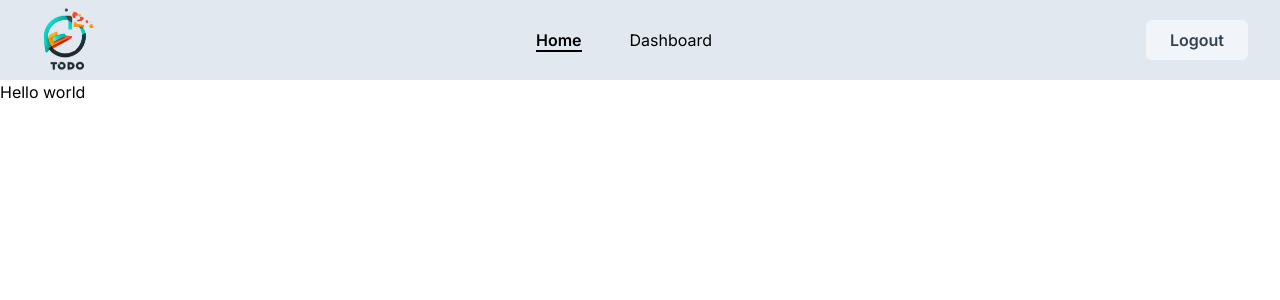
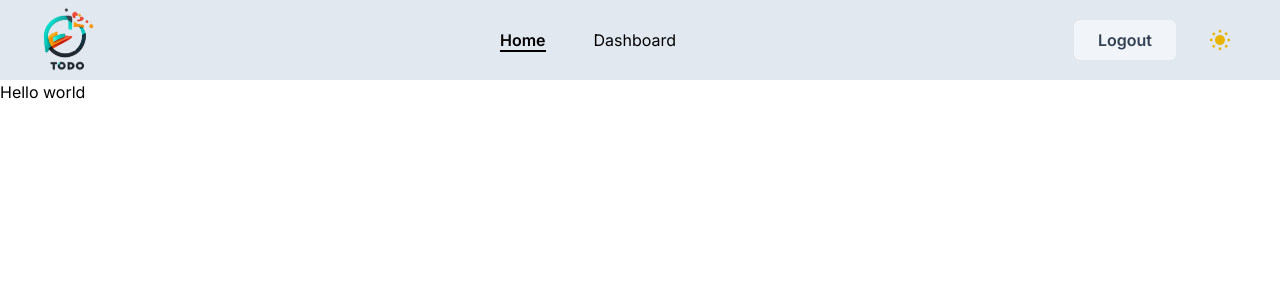
Before and after one commit to abdelrhman-shibl44/todo-app-MERN-stack, a Next.js app in the folder frontend/: page / in a window 1280 px wide. Shown: the top 300 px of the page. Built offline with nearby package versions, Linux system fonts and the light colour scheme.

Commit message:
add dark & light mode

```diff
--- a/frontend/src/app/layout.tsx
+++ b/frontend/src/app/layout.tsx
@@ -1,7 +1,8 @@
 import type { Metadata } from "next";
 import { Inter } from "next/font/google";
 import "./globals.css";
-import Navbar from "@/components/Navbar/Navbar";
+import Navbar from "../components/Navbar/Navbar";
+import Theme from "./theme-provider";
 
 const inter = Inter({ subsets: ["latin"] });
 
@@ -16,12 +17,14 @@ export default function RootLayout({
   children: React.ReactNode;
 }>) {
   return (
-    <html lang="en">
+    <html suppressHydrationWarning lang="en">
       <body className={inter.className}>
-        <Navbar />
-        <main className="min-h-[calc(100vh-var(--nav-h))] flex flex-col justify-center">
-          {children}
-        </main>
+        <Theme>
+          <Navbar />
+          <main className="min-h-[calc(100vh-var(--nav-h))] flex flex-col justify-center">
+            {children}
+          </main>
+        </Theme>
       </body>
     </html>
   );
--- /dev/null
+++ b/frontend/src/app/theme-provider.tsx
@@ -0,0 +1,9 @@
+"use client";
+import { ThemeProvider } from "next-themes";
+export default function Theme({ children }: { children: React.ReactNode }) {
+  return (
+    <ThemeProvider attribute="class" defaultTheme="system" enableSystem>
+      {children}
+    </ThemeProvider>
+  );
+}
--- a/frontend/src/components/Navbar/Navbar.tsx
+++ b/frontend/src/components/Navbar/Navbar.tsx
@@ -6,6 +6,7 @@ import Sidebar from "./Sidebar";
 import NavItem from "./NavItem";
 import AuthLinks from "./AuthLinks";
 import MenuBar from "./MenuBar";
+import ThemeToggle from "../ui-controls/ThemeToggle";
 const Navbar = () => {
   const [sidebarOpen, setSidebarOpen] = useState(false);
   const Links = [
@@ -41,6 +42,9 @@ const Navbar = () => {
         <div className="hidden md:block">
           <AuthLinks setSidebarOpen={setSidebarOpen} />
         </div>
+        <div className="hidden md:flex">
+          <ThemeToggle />
+        </div>
         <MenuBar sidebarOpen={sidebarOpen} setSidebarOpen={setSidebarOpen} />
       </div>
       <Sidebar
--- a/frontend/src/components/Navbar/Sidebar.tsx
+++ b/frontend/src/components/Navbar/Sidebar.tsx
@@ -3,6 +3,7 @@ import React from "react";
 import Image from "next/image";
 import NavItem from "./NavItem";
 import AuthLinks from "./AuthLinks";
+import ThemeToggle from "../ui-controls/ThemeToggle";
 type SidebarProps = {
   Links: {
     key: string;
@@ -53,6 +54,7 @@ const Sidebar = ({ sidebarOpen, setSidebarOpen, Links }: SidebarProps) => {
         </ul>
         <AuthLinks setSidebarOpen={setSidebarOpen} />
       </div>
+      <ThemeToggle />
     </div>
   );
 };
--- /dev/null
+++ b/frontend/src/components/ui-controls/ThemeToggle.tsx
@@ -0,0 +1,65 @@
+"use client";
+
+import { useTheme } from "next-themes";
+
+export default function ThemeToggle() {
+  const { theme, setTheme } = useTheme();
+  return (
+    <div className="flex flex-col justify-center">
+      <input
+        title="switch"
+        id="switch"
+        type="checkbox"
+        name="switch"
+        className="switch sr-only"
+        checked={theme === "light"}
+        onChange={() => {
+          if (theme === "dark") {
+            return setTheme("light");
+          }
+          return setTheme("dark");
+        }}
+      />
+      <label className="relative cursor-pointer p-2" htmlFor="switch">
+        <svg
+          className="dark:hidden"
+          width="40"
+          height="40"
+          viewBox="0 0 32 32"
+          xmlns="http://www.w3.org/2000/svg"
+        >
+          <g transform="translate(8 8)">
+            <path
+              className="fill-yellow-500"
+              d="M7 0h2v2H7zM12.88 1.637l1.414 1.415-1.415 1.413-1.413-1.414zM14 7h2v2h-2zM12.95 14.433l-1.414-1.413 1.413-1.415 1.415 1.414zM7 14h2v2H7zM2.98 14.364l-1.413-1.415 1.414-1.414 1.414 1.415zM0 7h2v2H0zM3.05 1.706 4.463 3.12 3.05 4.535 1.636 3.12z"
+            />
+            <path
+              className="fill-yellow-500"
+              d="M8 4C5.8 4 4 5.8 4 8s1.8 4 4 4 4-1.8 4-4-1.8-4-4-4Z"
+            />
+          </g>
+        </svg>
+        <svg
+          className="hidden dark:block"
+          width="40"
+          height="40"
+          viewBox="0 0 32 32"
+          xmlns="http://www.w3.org/2000/svg"
+        >
+          <g transform="translate(8 8)">
+            <path
+              className="fill-slate-400"
+              d="M6.2 1C3.2 1.8 1 4.6 1 7.9 1 11.8 4.2 15 8.1 15c3.3 0 6-2.2 6.9-5.2C9.7 11.2 4.8 6.3 6.2 1Z"
+            />
+            <path
+              className="fill-slate-500"
+              d="M12.5 5a.625.625 0 0 1-.625-.625 1.252 1.252 0 0 0-1.25-1.25.625.625 0 1 1 0-1.25 1.252 1.252 0 0 0 1.25-1.25.625.625 0 1 1 1.25 0c.001.69.56 1.249 1.25 1.25a.625.625 0 1 1 0 1.25c-.69.001-1.249.56-1.25 1.25A.625.625 0 0 1 12.5 5Z"
+            />
+          </g>
+        </svg>
+
+        <span className="sr-only">Switch to light / dark version</span>
+      </label>
+    </div>
+  );
+}
--- a/frontend/tailwind.config.ts
+++ b/frontend/tailwind.config.ts
@@ -6,6 +6,7 @@ const config: Config = {
     "./src/components/**/*.{js,ts,jsx,tsx,mdx}",
     "./src/app/**/*.{js,ts,jsx,tsx,mdx}",
   ],
+  darkMode: "class",
   theme: {
     container: {
       center: true,
```
Also changed, not shown: frontend/package.json (+6 -5 lines), 1 other file (tests, documents, lock files or other folders).
